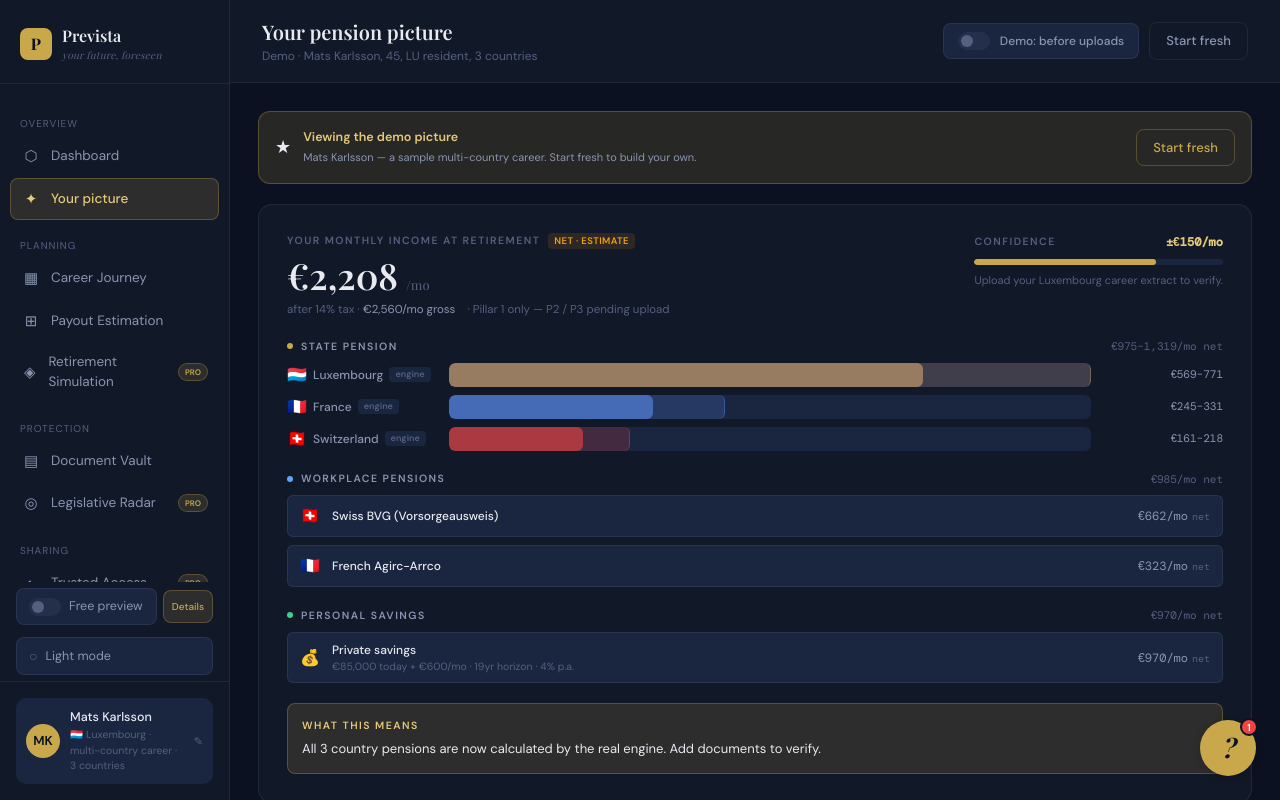
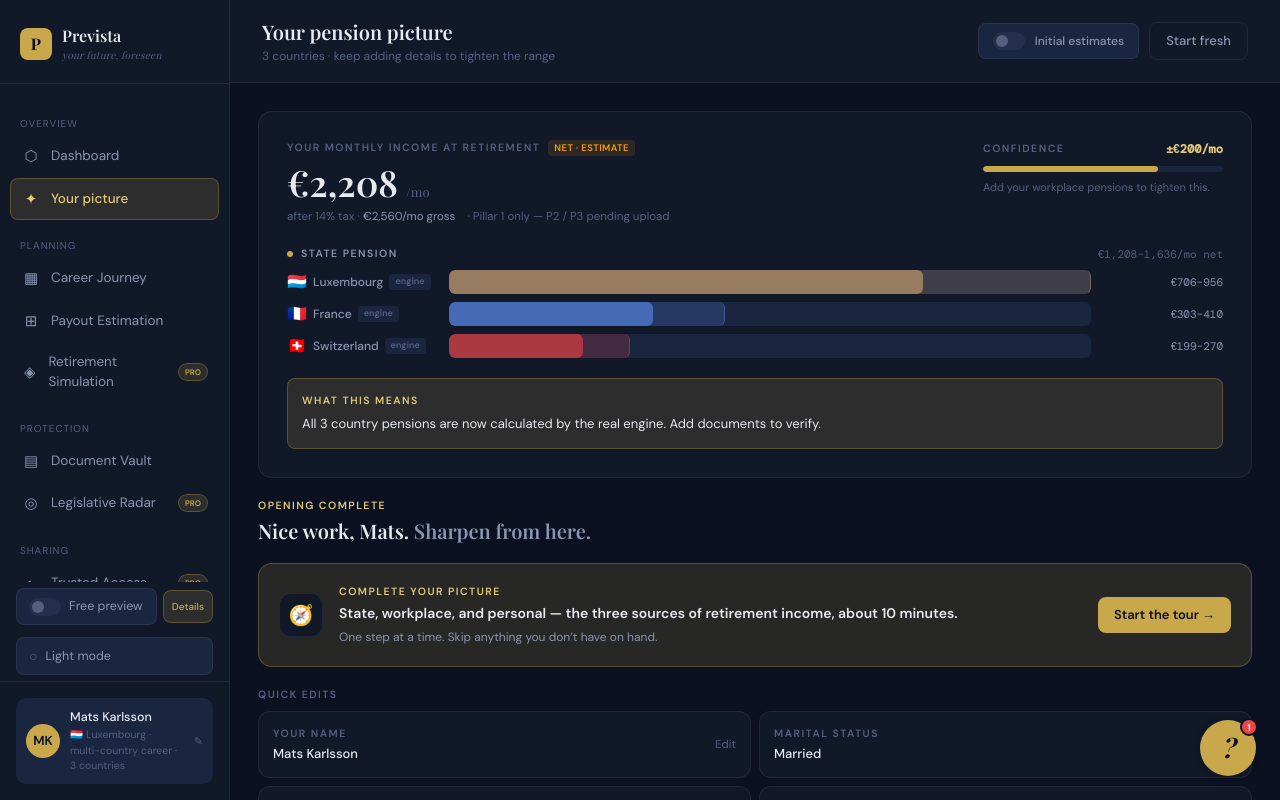
Before and after one commit to JacekPelic/PensionBridge, a Next.js app in the folder retir-ai/: page /picture in a window 1280 px wide. Shown: the top 800 px of the page. Built offline with nearby package versions, Linux system fonts and the light colour scheme.

Commit message:
Onobarding flow v2

```diff
--- a/retir-ai/app/page.tsx
+++ b/retir-ai/app/page.tsx
@@ -15,9 +15,7 @@ function DashboardChrome() {
 
   const hasOpening = picture.residenceCountry != null && picture.age != null;
   let subtitle: string;
-  if (mode === 'mock') {
-    subtitle = 'Demo · Mats Karlsson, 45, LU resident';
-  } else if (hasOpening) {
+  if (hasOpening) {
     subtitle = 'Based on your picture · updates as you refine details';
   } else {
     subtitle = 'Add a few details on the Your picture page to see your numbers here';
--- a/retir-ai/app/picture/page.tsx
+++ b/retir-ai/app/picture/page.tsx
@@ -17,9 +17,7 @@ function PictureChrome() {
     : 0;
 
   let subtitle: string;
-  if (mode === 'mock') {
-    subtitle = 'Demo \u00B7 Mats Karlsson, 45, LU resident, 3 countries';
-  } else if (hasOpening) {
+  if (hasOpening) {
     subtitle = `${countryCount} ${countryCount === 1 ? 'country' : 'countries'} \u00B7 keep adding details to tighten the range`;
   } else {
     subtitle = 'A few questions to get you started \u2014 about 2 minutes';
--- a/retir-ai/modules/identity/components/onboarding-v2/PictureSurface.tsx
+++ b/retir-ai/modules/identity/components/onboarding-v2/PictureSurface.tsx
@@ -44,8 +44,6 @@ export function PictureSurface() {
 
   return (
     <div className="flex flex-col gap-5">
-      {mode === 'mock' && !tourActive && <DemoBanner onStartFresh={startFresh} />}
-
       <PicturePreview estimate={currentEstimate} />
 
       {tourActive ? (
@@ -136,42 +134,6 @@ function TourCta({
   );
 }
 
-// ─── Demo banner ────────────────────────────────────────────────────
-
-function DemoBanner({ onStartFresh }: { onStartFresh: () => void }) {
-  return (
-    <div
-      className="rounded-[12px] p-4 flex items-center gap-3"
-      style={{
-        background: 'var(--gold-dim)',
-        border: '1px solid var(--gold-border, rgba(212,165,116,0.3))',
-      }}
-    >
-      <span className="text-lg shrink-0">{'\u2605'}</span>
-      <div className="flex-1 min-w-0">
-        <div
-          className="text-[12.5px] font-semibold mb-0.5"
-          style={{ color: 'var(--gold-light)' }}
-        >
-          Viewing the demo picture
-        </div>
-        <div
-          className="text-[11px] leading-relaxed"
-          style={{ color: 'var(--text-muted)' }}
-        >
-          Mats Karlsson — a sample multi-country career. Start fresh to build your own.
-        </div>
-      </div>
-      <Button
-        variant="outline-gold"
-        onClick={onStartFresh}
-        className="shrink-0 text-[11.5px]"
-      >
-        Start fresh
-      </Button>
-    </div>
-  );
-}
 
 // ─── Completion header ──────────────────────────────────────────────
 
--- a/retir-ai/modules/identity/mock-picture.ts
+++ b/retir-ai/modules/identity/mock-picture.ts
@@ -1,12 +1,10 @@
 import type { PartialPicture } from './picture-types';
 
-/**
- * Mats Karlsson — the demo persona. Used as the default picture so screenshots,
- * pitches, and partner walkthroughs land on a fully-populated state.
- *
- * Mirrors the persona that older modules (KpiCards, RetirementGap, etc.) hard-code.
- * P2 plans and P3 savings are pre-populated so the demo shows a full 3-pillar picture.
- */
+// Mats Karlsson — the seed picture used for screen recordings and walkthroughs.
+// State reflects "just finished the opening onboarding": opening questions
+// answered, but the deep pillar tour hasn't been run, so P2 (workplace plans)
+// and P3 (personal savings) are still empty. Running the on-screen tour fills
+// them in live.
 export const MOCK_PICTURE: PartialPicture = {
   firstName: 'Mats',
   lastName: 'Karlsson',
@@ -21,53 +19,20 @@ export const MOCK_PICTURE: PartialPicture = {
     FR: 10,
     CH: 5,
   },
-  // Career arc: started in France out of school, moved to Switzerland mid-career,
-  // now settled in Luxembourg. Salaries in local currency (CHF for CH).
   salaryPerCountry: {
-    FR: { start: 38000, end: 62000 },   // 10y employed in France (EUR)
-    CH: { start: 95000, end: 125000 },  // 5y in Switzerland (CHF)
-    LU: { start: 85000, end: 95000 },   // 6y in Luxembourg, current (EUR)
+    FR: { start: 38000, end: 62000 },
+    CH: { start: 95000, end: 125000 },
+    LU: { start: 85000, end: 95000 },
   },
   employmentEntries: [],
-  pillar2Plans: [
-    {
-      askId: 'ch-bvg',
-      country: 'CH',
-      label: 'Swiss BVG (Vorsorgeausweis)',
-      monthlyEur: 860,
-      rawValues: {
-        vestedBenefits: 210000,
-        projectedAnnuity: 12480,
-        conversionRate: 6.0,
-        insuredSalary: 85000,
-      },
-    },
-    {
-      askId: 'fr-agirc-arrco',
-      country: 'FR',
-      label: 'French Agirc-Arrco',
-      monthlyEur: 420,
-      rawValues: {
-        points: 4820,
-        projectedAnnual: 5040,
-      },
-    },
-  ],
-  pillar3Savings: {
-    currentBalance: 85000,
-    monthlyContribution: 600,
-    growthAssumption: 4,
-  },
   tour: {
     active: false,
     currentStepIndex: 0,
-    everCompleted: true,
+    everCompleted: false,
   },
   askStatus: {
     'countries-worked': 'fulfilled',
-    'ch-bvg': 'fulfilled',
-    'fr-agirc-arrco': 'fulfilled',
-    'private-savings': 'fulfilled',
+    'salary-per-country': 'fulfilled',
   },
   onboardingDismissed: true,
 };
--- a/retir-ai/modules/pension/components/dashboard/RetirementGap.tsx
+++ b/retir-ai/modules/pension/components/dashboard/RetirementGap.tsx
@@ -18,10 +18,24 @@ export function RetirementGap() {
   const showMatsSpecifics = !isFromOnboarding;
 
   // ─── Shared values ────────────────────────────────────────────────
-  const grossProjected = complete ? BASE_TMI : userData.pillar1Total;
+  // BASE_TMI is the canonical verified-net monthly projection — already after tax.
+  // The hard-coded gap-source cards below (€960 + €580 + €120 = €1,660) assume
+  // projected = BASE_TMI directly. The pre-verification path is still gross →
+  // applies LU tax → reports the implied net + effective rate.
   const residenceCountry = (userData.residenceCountry ?? 'LU') as ResidenceCountry;
-  const { netAnnual, effectiveRate } = calculateTax(grossProjected * 12, residenceCountry);
-  const projected = Math.round(netAnnual / 12);
+  let projected: number;
+  let effectiveRate: number;
+  if (complete) {
+    projected = BASE_TMI;
+    effectiveRate = 0;
+  } else {
+    const { netAnnual, effectiveRate: rate } = calculateTax(
+      userData.pillar1Total * 12,
+      residenceCountry,
+    );
+    projected = Math.round(netAnnual / 12);
+    effectiveRate = rate;
+  }
   const goal = userData.monthlyIncomeGoal;
   const gap = goal - projected;
   const barWidth = Math.round((projected / goal) * 100);
@@ -34,7 +48,7 @@ export function RetirementGap() {
           <div className="text-[15px] font-semibold mb-[3px]" style={{ color: 'var(--text)' }}>Retirement Income Gap</div>
           <div className="text-xs" style={{ color: 'var(--text-dim)' }}>
             {complete
-              ? `Your verified net projection vs your goal · ${Math.round(effectiveRate * 100)}% effective tax`
+              ? `Your verified net projection vs your goal`
               : `Your projected net state pension vs your goal · ${Math.round(effectiveRate * 100)}% effective tax`}
           </div>
           {!complete && (
--- a/retir-ai/modules/vault/components/VaultProActions.tsx
+++ b/retir-ai/modules/vault/components/VaultProActions.tsx
@@ -31,7 +31,7 @@ export function VaultProActions() {
           style={{ background: 'var(--navy-3)', border: '1px solid var(--border)', opacity: 0.7 }}>
           <div className="w-9 h-9 rounded-[10px] flex items-center justify-center text-sm" style={{ background: 'var(--navy-4)' }}>👨‍👩‍👧</div>
           <div className="flex-1">
-            <div className="text-[13px] font-medium" style={{ color: 'var(--text)' }}>Family Sharing</div>
+            <div className="text-[13px] font-medium" style={{ color: 'var(--text)' }}>Trusted Access</div>
             <div className="text-[11px]" style={{ color: 'var(--text-dim)' }}>Give family members controlled access</div>
           </div>
           <span className="text-[9px] font-bold px-2 py-1 rounded-full" style={{ background: 'var(--gold-dim)', color: 'var(--gold)', border: '1px solid var(--gold-border)' }}>
@@ -65,7 +65,7 @@ export function VaultProActions() {
         <div className="flex items-center gap-3">
           <div className="w-9 h-9 rounded-[10px] flex items-center justify-center text-sm" style={{ background: 'var(--green-dim)' }}>👨‍👩‍👧</div>
           <div className="flex-1">
-            <div className="text-[13px] font-semibold" style={{ color: 'var(--text)' }}>Family Sharing</div>
+            <div className="text-[13px] font-semibold" style={{ color: 'var(--text)' }}>Trusted Access</div>
             <div className="text-[11px]" style={{ color: 'var(--text-dim)' }}>
               2 family members have access
             </div>
--- a/retir-ai/shared/chat/chatEngine.ts
+++ b/retir-ai/shared/chat/chatEngine.ts
@@ -66,7 +66,7 @@ const proTeaserResponses: Record<string, ChatResponse> = {
 
 const chatResponses: Record<string, ChatResponse> = {
   gap: {
-    text: `Good question, Mats. I've found **2 gaps** in your imported career data:\n\n**1. Jan–Mar 2020 (3 months)**\nBetween your Swiss period (ended Dec 2019) and your Luxembourg period (started Apr 2020). Impact: **−€120/month** at retirement.\n\n**2. Aug 2013 – Aug 2014 (14 months)**\nBetween your two French employment periods. We don't have any data for this time — were you working, studying, or abroad?\n\nThe Luxembourg gap can potentially be fixed via CNAP voluntary buy-back (~€1,200). Adding the missing period would improve your estimate.`,
+    text: `Good question, Mats. I've found **2 gaps** in your imported career data:\n\n**1. Jan–Mar 2020 (3 months)**\nBetween your Swiss period (ended Dec 2019) and your Luxembourg period (started Apr 2020). Impact: **−€120/month** at retirement.\n\n**2. Q1–Q2 2008 (2 trimestres / 6 months)**\nBetween your two French employment periods. We don't have any data for this time — were you working, studying, or abroad? Two missing trimestres can be the difference between the full rate and a permanent décote at 64.\n\nThe Luxembourg gap can potentially be fixed via CNAP voluntary buy-back (~€1,200). For the French gap, we need your Relevé de Carrière to confirm whether those trimestres are recoverable.`,
     suggestions: ['Add missing period', 'How much would the buy-back cost?', 'Show my career timeline']
   },
   gap_buyback: {
@@ -82,7 +82,7 @@ const chatResponses: Record<string, ChatResponse> = {
     suggestions: ['Upload my Vorsorgeausweis', 'What documents do I need?', 'Show my career timeline']
   },
   target: {
-    text: `Your combined projection so far: **€3,840/month** gross (state + tracked workplace + private savings) vs goal **€5,500/month** = **−€1,660/month gap**.\n\nWhat we already know:\n• **State pensions** (LU + FR + CNAV) → ~€2,520/mo\n• **Workplace pensions** — Swiss BVG (~€860/mo) and French Agirc-Arrco (~€420/mo) are tracked\n• **Personal savings** → €85,000 balance + €600/mo contributions\n\nOpen levers to close the gap:\n• **Luxembourg RCP** — if your employer runs a plan, that's often €500–2,500/mo on top\n• **Transition gap** → −€120/mo (fixable via CNAP buy-back)\n• **Missing French period** (14 months, 2013–2014) → unknown impact\n\nOr top up private savings:\n1. **Luxembourg prévoyance-vieillesse** → ~€450/mo at retirement (€267/mo contribution, tax-deductible)\n2. **Assurance-vie** → ~€550/mo (€400/mo contribution)\n3. **ETF savings plan** → ~€350/mo (€250/mo contribution)`,
+    text: `Your combined projection so far: **€3,840/month** gross (state + tracked workplace + private savings) vs goal **€5,500/month** = **−€1,660/month gap**.\n\nWhat we already know:\n• **State pensions** (LU + FR + CNAV) → ~€2,520/mo\n• **Workplace pensions** — Swiss BVG (~€860/mo) and French Agirc-Arrco (~€420/mo) are tracked\n• **Personal savings** → €85,000 balance + €600/mo contributions\n\nOpen levers to close the gap:\n• **Luxembourg RCP** — if your employer runs a plan, that's often €500–2,500/mo on top\n• **Transition gap** → −€120/mo (fixable via CNAP buy-back)\n• **Missing French period** (2 trimestres, Q1–Q2 2008) → décote risk if unrecovered\n\nOr top up private savings:\n1. **Luxembourg prévoyance-vieillesse** → ~€450/mo at retirement (€267/mo contribution, tax-deductible)\n2. **Assurance-vie** → ~€550/mo (€400/mo contribution)\n3. **ETF savings plan** → ~€350/mo (€250/mo contribution)`,
     suggestions: ['What is my LU RCP?', 'Tax implications of each option', 'Show my career timeline']
   },
   documents: {
--- a/retir-ai/shared/ui/StageToggle.tsx
+++ b/retir-ai/shared/ui/StageToggle.tsx
@@ -23,7 +23,7 @@ export function StageToggle() {
         color: isAfter ? 'var(--green)' : 'var(--text-muted)',
         fontFamily: 'var(--font-sans)',
       }}
-      aria-label={isAfter ? 'Switch to before-upload demo state' : 'Switch to documents-verified demo state'}
+      aria-label={isAfter ? 'Switch to estimates-only view' : 'Switch to documents-verified view'}
     >
       <span
         className="relative w-8 h-[18px] rounded-full transition-all"
@@ -37,7 +37,7 @@ export function StageToggle() {
           }}
         />
       </span>
-      {isAfter ? 'Demo: documents verified' : 'Demo: before uploads'}
+      {isAfter ? 'Documents verified' : 'Initial estimates'}
     </button>
   );
 }
```
Also changed, not shown: retir-ai/.claude/settings.local.json, 5 other files (tests, documents, lock files or other folders).
